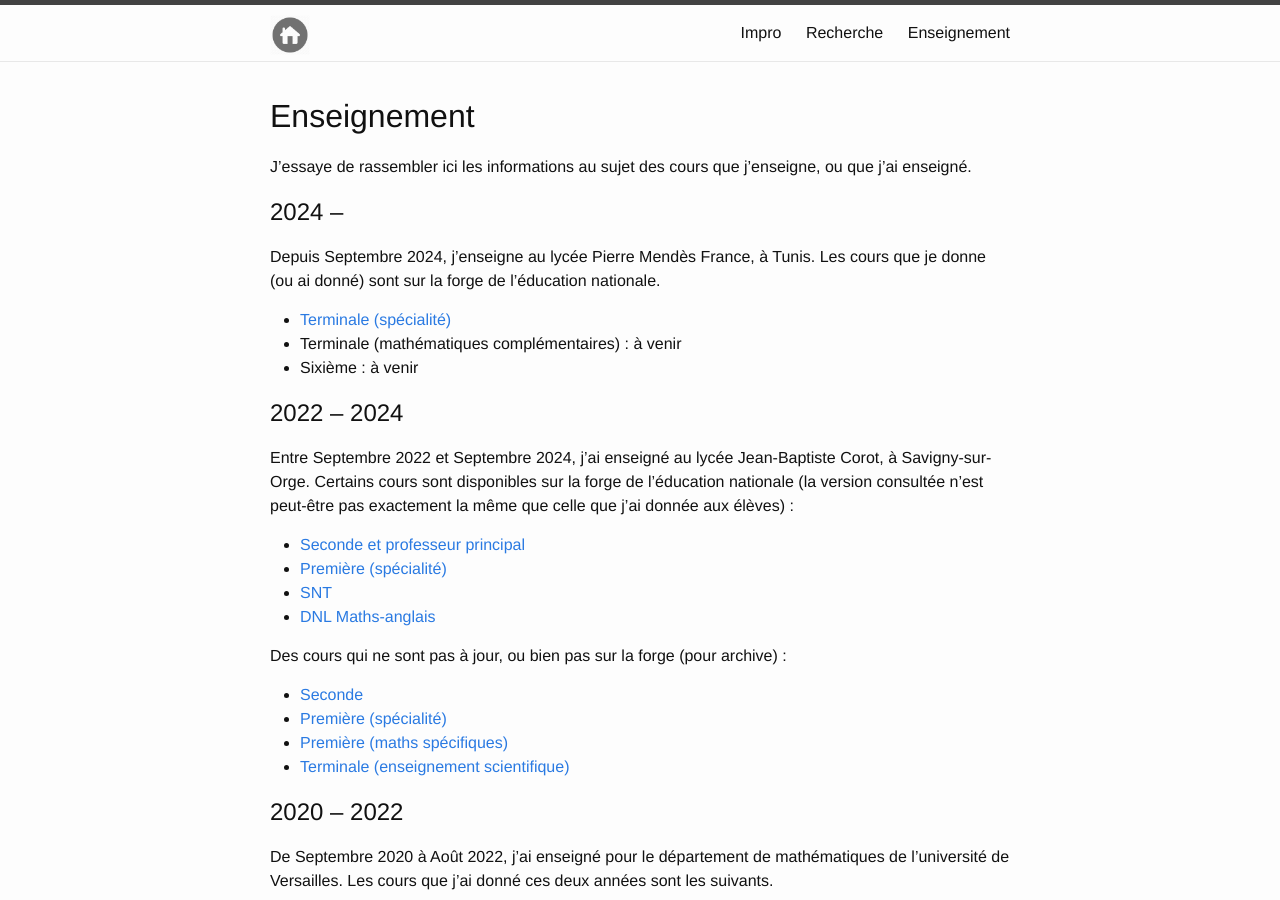
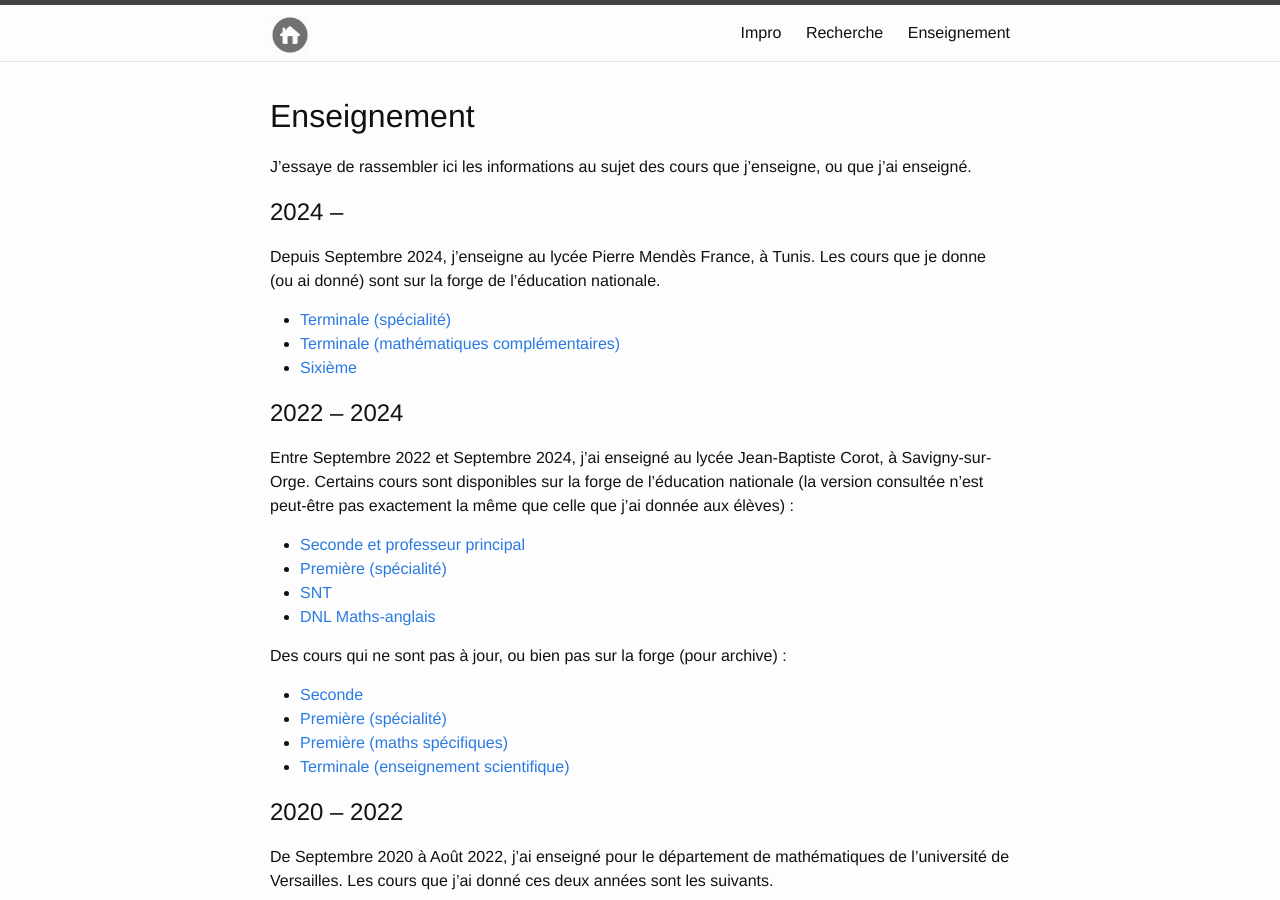
Before and after one commit to erou/erou.github.io, a Jekyll site: the page built from teaching.md, in a window 1280 px wide and 900 px high. Built offline with Jekyll 4.4.1, drawn with Linux system fonts in a browser that asks for light colours.

Commit message:
les nouveaux sites

```diff
--- a/teaching.md
+++ b/teaching.md
@@ -15,8 +15,8 @@ Depuis Septembre 2024, j'enseigne au lycée Pierre Mendès France, à Tunis. Les
 cours que je donne (ou ai donné) sont sur la forge de l'éducation nationale.
 
 * [Terminale (spécialité)](https://erou.forge.apps.education.fr/spe-term/)
-* Terminale (mathématiques complémentaires) : à venir
-* Sixième : à venir
+* [Terminale (mathématiques complémentaires)](https://erou.forge.apps.education.fr/math-comp/)
+* [Sixième](https://erou.forge.apps.education.fr/sixieme/)
 
 ## 2022 -- 2024
 
```
Also changed, not shown: en/teaching.md (+2 -0 lines).
